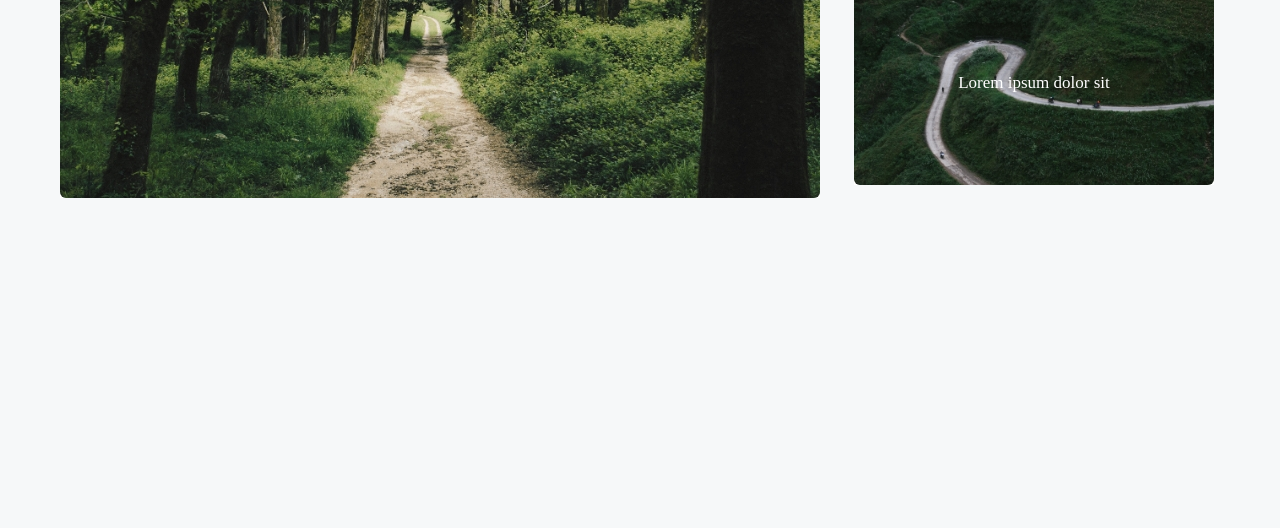
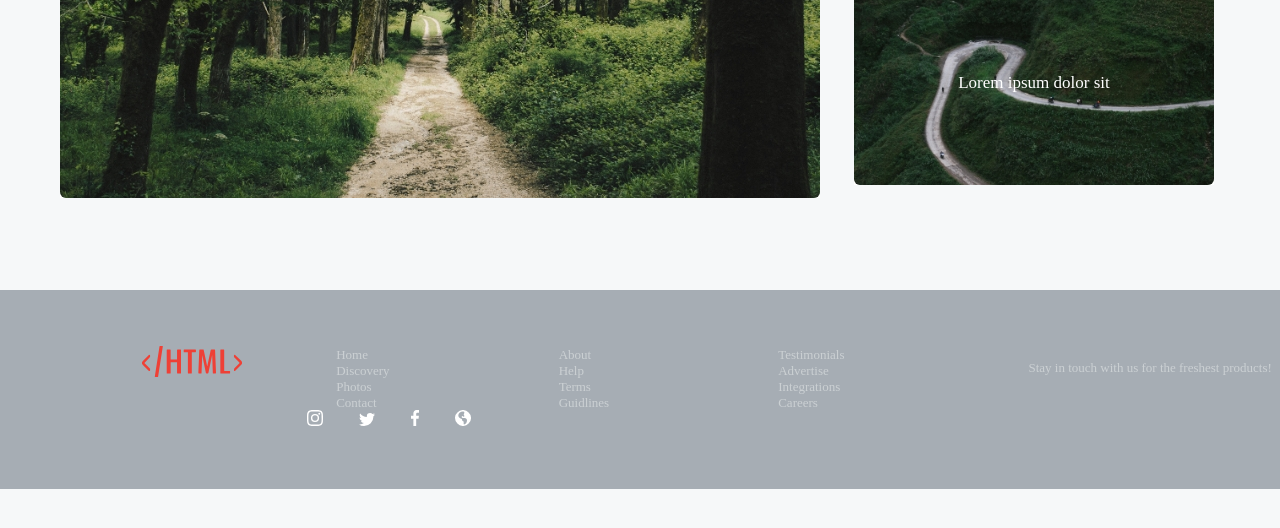
Before and after one commit to Gegi-98/lesson-5, a plain HTML site: page index.html in a window 1280 px wide. Shown: the part 1187-1715 px from the top of the page. Drawn offline with Linux system fonts and the light colour scheme; a web font is replaced by a local one.

Commit message:
full without fonts

```diff
--- a/css/style.css
+++ b/css/style.css
@@ -115,3 +115,40 @@ body {
 	font-size: 17px;
 	color: #FFFFFF;
 }
+/*footer*/
+.footer {
+	background-color: #A6ADB4;
+	padding: 56px 0 60px 142px;
+}
+.foot-logo {
+	display: inline-block;
+	vertical-align: top;
+}
+.foot-info {
+	margin-right: 75px;
+	display: inline-block;
+	margin-left: 90px;
+}
+
+.foot-list {
+	color: #CBD0D3;
+	font-size: 13px;
+	margin-bottom: 10px;
+}
+.post {
+	margin-left: 105px;
+	color: #CBD0D3;
+	font-size: 13px;
+	display: inline-block;
+	vertical-align: top;
+	margin-top: 15px;
+}
+.soc-media {
+	display: inline-block;
+	vertical-align: top;
+	margin-left: 165px;
+}
+.soc-icon {
+	display: inline-block;
+	margin-right: 32px;
+}
--- a/index.html
+++ b/index.html
@@ -98,5 +98,43 @@
 			</div>
 		</div>
 	</section>
+	<footer>
+		<div class="footer">
+			<img src="img/logo.svg" class="foot-logo">
+			<div class="foot-info">
+				<ul>
+					<li class="foot-li"><a href="#" class="foot-list">Home</a></li>
+					<li class="foot-li"><a href="#" class="foot-list">Discovery</a></li>
+					<li class="foot-li"><a href="#" class="foot-list">Photos</a></li>
+					<li class="foot-li"><a href="#" class="foot-list">Contact</a></li>
+				</ul>
+			</div>
+			<div class="foot-info">
+				<ul>
+					<li class="foot-li"><a href="#" class="foot-list">About</a></li>
+					<li class="foot-li"><a href="#" class="foot-list">Help</a></li>
+					<li class="foot-li"><a href="#" class="foot-list">Terms</a></li>
+					<li class="foot-li"><a href="#" class="foot-list">Guidlines</a></li>
+				</ul>
+			</div>
+			<div class="foot-info">
+				<ul>
+					<li class="foot-li"><a href="#" class="foot-list">Testimonials</a></li>
+					<li class="foot-li"><a href="#" class="foot-list">Advertise</a></li>
+					<li class="foot-li"><a href="#" class="foot-list">Integrations</a></li>
+					<li class="foot-li"><a href="#" class="foot-list">Careers</a></li>
+				</ul>
+			</div>
+			<h6 class="post">Stay in touch with us for the freshest products!</h6>
+			<div class="soc-media">
+				<a href="#"><img src="img/instagram.svg" class="soc-icon"></a>
+				<a href="#"><img src="img/fb.svg" class="soc-icon"></a>
+				<a href="#"><img src="img/twitt.svg" class="soc-icon"></a>
+				<a href="#"><img src="img/web.svg" class="soc-icon"></a>
+			</div>
+
+		</div>
+
+	</footer>
 </body>
 </html>
```
